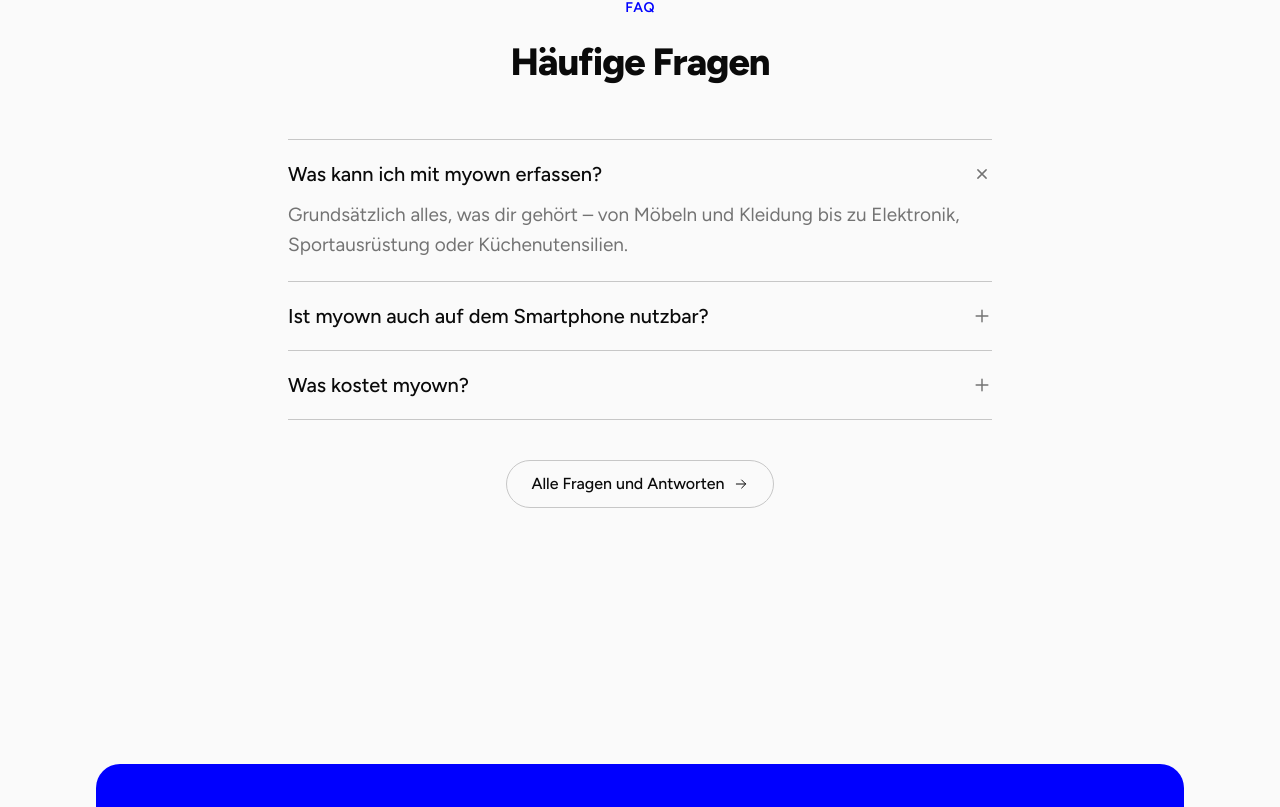
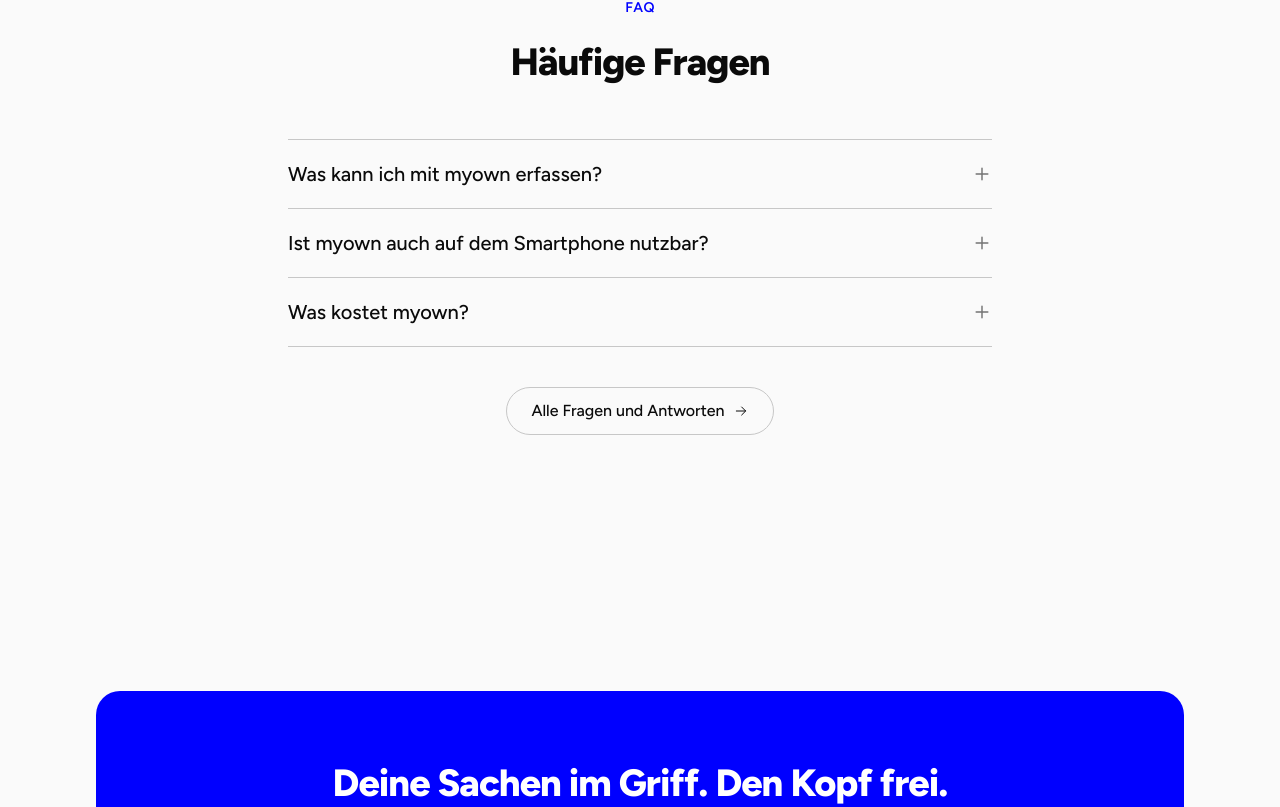
Before and after one commit to mrcldbrnr/marketing-page, a Next.js app: page / in a window 1280 px wide. Shown: the part 4453-5260 px from the top of the page. Built offline with nearby package versions, Linux system fonts and the light colour scheme; no server answers.

Commit message:
accordeon: open elements

```diff
--- a/src/components/sections/faq.tsx
+++ b/src/components/sections/faq.tsx
@@ -17,8 +17,9 @@ type FaqProps = {
 
 /**
  * Uses native <details>/<summary> — accessible and keyboard-operable without
- * any client-side JavaScript. The first item starts open so the accordion
- * doesn't read as fully collapsed/empty on load.
+ * any client-side JavaScript. All items share a `name`, which makes the
+ * browser treat them as an exclusive group (opening one closes the others),
+ * also without any JavaScript.
  */
 export function Faq({
   headingLevel = "h2",
@@ -35,8 +36,8 @@ export function Faq({
       <div
         className={`${headingLevel === "h1" ? "mt-22" : "mt-12"} divide-y divide-border border-y border-border`}
       >
-        {items.map((item, index) => (
-          <details key={item.question} className="group py-5" open={index === 0}>
+        {items.map((item) => (
+          <details key={item.question} name={`faq-${headingLevel}`} className="group py-5">
             <summary className="flex cursor-pointer list-none items-center justify-between gap-4 text-xl font-medium marker:hidden focus-visible:outline-2 focus-visible:outline-offset-4 focus-visible:outline-accent">
               {item.question}
               <svg
```
